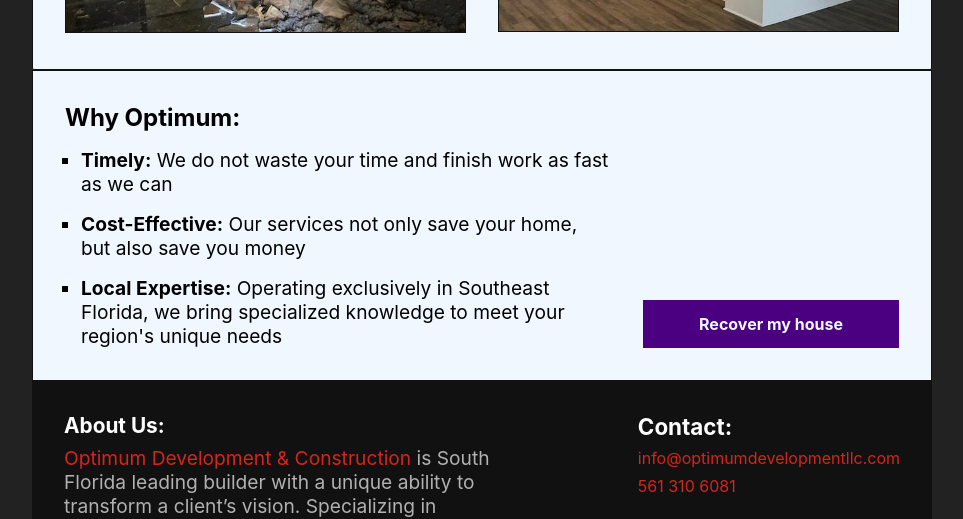
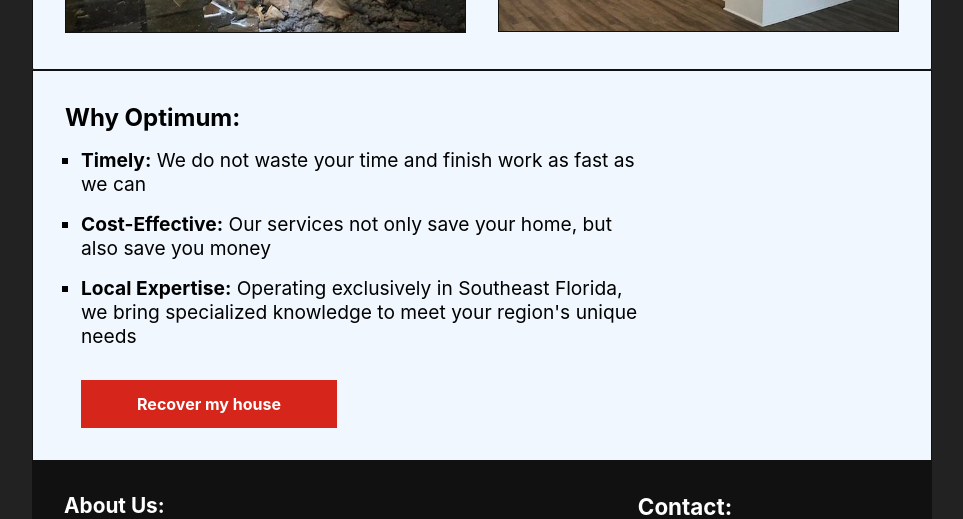
Before and after one commit to serge-yegorian/optimum-flood-and-fire, a React (Create React App) app: page / in a window 1280 px wide. Shown: the part 1785-2304 px from the top of the page, without its empty margins (158-1121 px from the left). Built offline with nearby package versions, Linux system fonts and the light colour scheme.

Commit message:
fix CTA colors

```diff
--- a/src/CTA/CTA.js
+++ b/src/CTA/CTA.js
@@ -10,7 +10,7 @@
                     <li className='cta__item'><span className="cta__bold">Local Expertise:</span> Operating exclusively in Southeast Florida, we bring specialized knowledge to meet your region's unique needs</li>
                 </ul>
             </div>
-                <div className='cta__div'>
+                <div className='cta__div cta__div--cta'>
                     <a className='cta__button' href='#header'>Recover my house</a>
                 </div>
         </section>
--- a/src/CTA/CTA.scss
+++ b/src/CTA/CTA.scss
@@ -10,15 +10,16 @@
     @include desktop {
         max-width: 900px;
         margin: 0 auto;
-        display: flex;
-        justify-content: space-between;
-        align-items: flex-end;
-        gap: 1rem;
+
     }
 
     &__list {
         list-style: square;
         padding-left: 1rem;
+        @include desktop {
+            max-width: 70%;
+            margin-bottom: 2rem;
+        }
     }
 
     &__heading {
@@ -58,8 +59,8 @@
         align-items: center;
         height: 3rem;
         text-decoration: none;
-        background-color: #4B0082;
-        color: #F0F7FF;
+        background-color: #d6251b;
+        color: white;
         font-weight: bold;
         transition: 0.2s;
         @include desktop {
@@ -72,8 +73,14 @@
         }
 
         &__button:hover {
-            background-color: #6E5494;
-            color: white;
+            background-color: #ff251b;
+            color: #F0F7FF;
+        }
+
+        &__div--cta {
+            @include desktop {
+                padding-left: 1rem;
+            }
         }
 
     }
--- a/src/Form/Form.scss
+++ b/src/Form/Form.scss
@@ -69,7 +69,7 @@
         cursor: pointer;
         font-size: 1rem;
         color: white;
-        background-color: #4B0082;
+        background-color: #d6251b;
         transition: 0.2s;
         font-weight: bold;
         border: none;
@@ -79,8 +79,8 @@
     }
 
     &__submit:hover {
-        background-color: #6E5494;
-        color: white;
+        background-color: #ff251b;
+        color: #F0F7FF;
     }
 
     &__heading {
```
